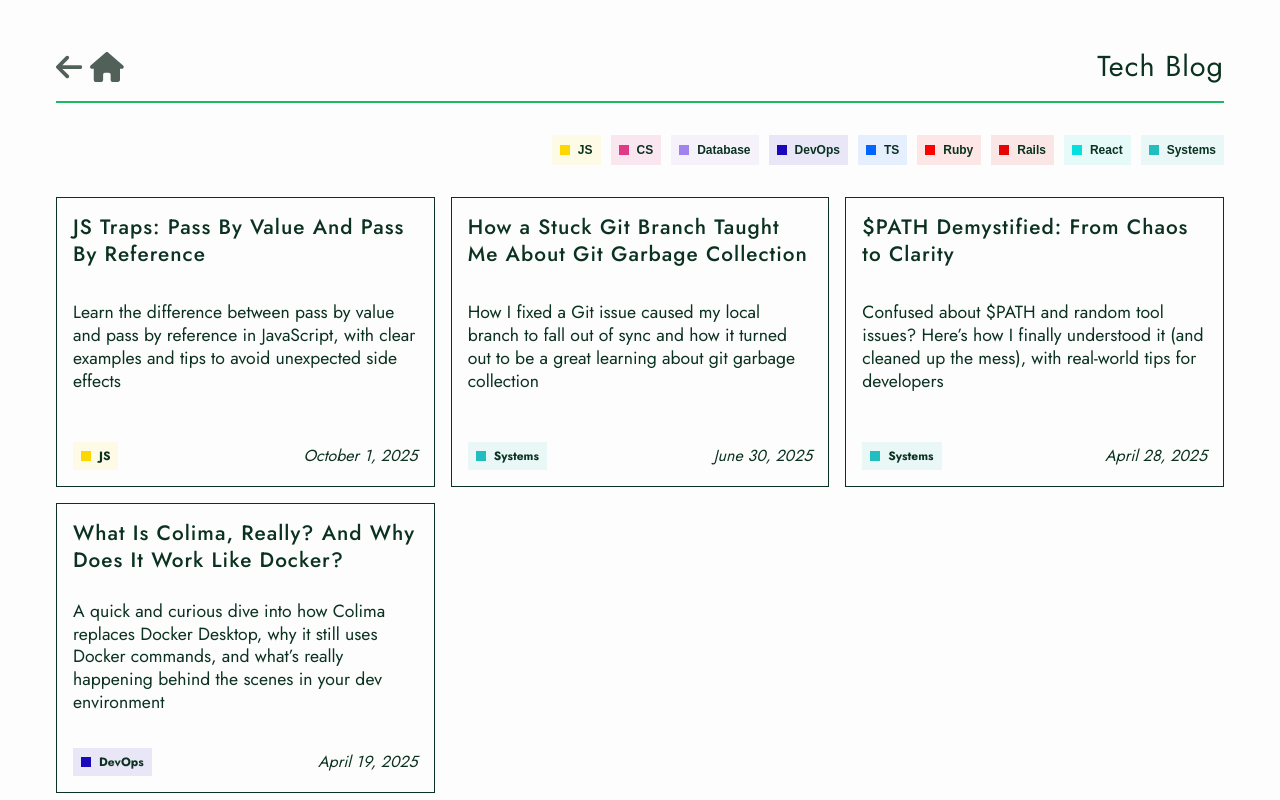
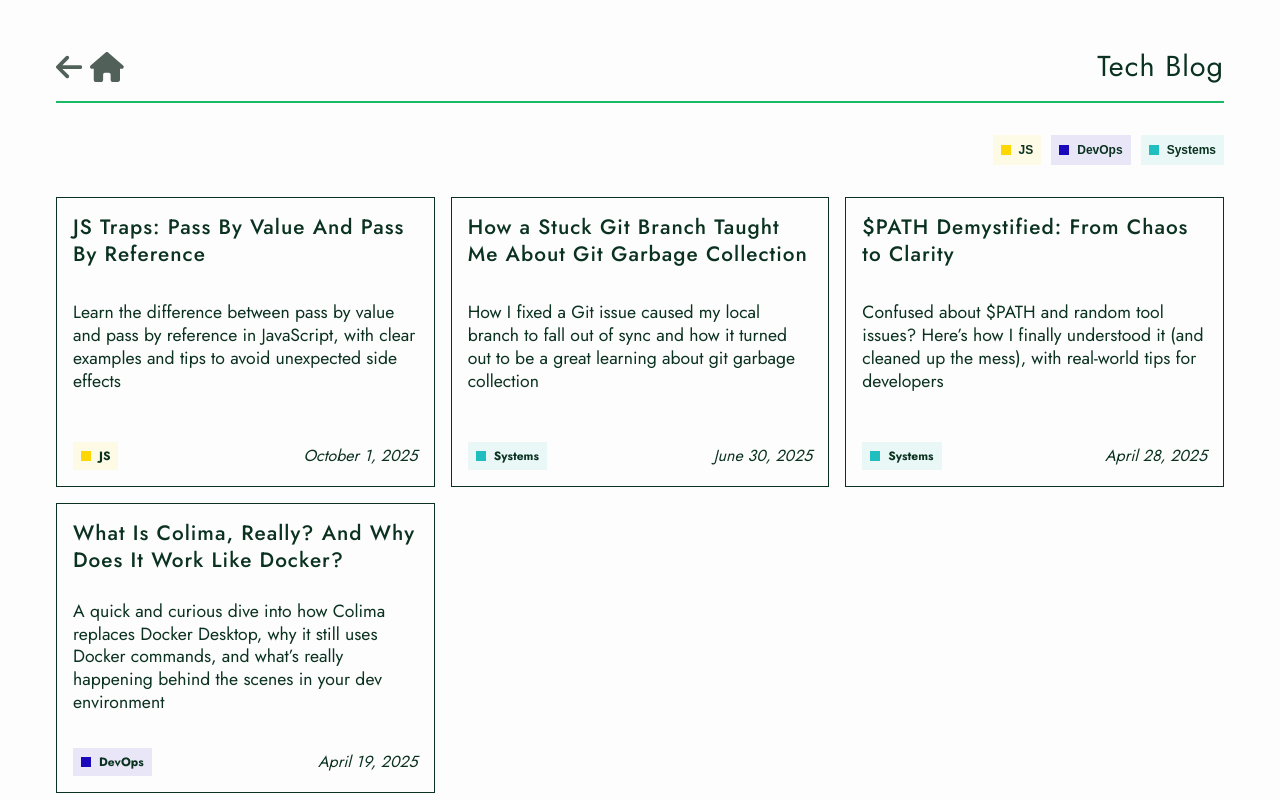
Before and after one commit to JackGarrus/nadyg-website, a Next.js app: page /blog in a window 1280 px wide. Built offline with nearby package versions, Linux system fonts and the light colour scheme.

Commit message:
temporary turn off unused filters

```diff
--- a/src/app/blog/BlogArticleFilters.tsx
+++ b/src/app/blog/BlogArticleFilters.tsx
@@ -8,13 +8,13 @@ import { Topic } from "../types";
 export default function BlogArticleFilters() {
   const TOPICS: Topic[] = [
     "js",
-    "cs",
-    "db",
+    // "cs",
+    //"db",
     "devops",
-    "ts",
-    "ruby",
-    "ror",
-    "react",
+    // "ts",
+    // "ruby",
+    //  "ror",
+    // "react",
     "systems",
   ];
   const router = useRouter();
```
